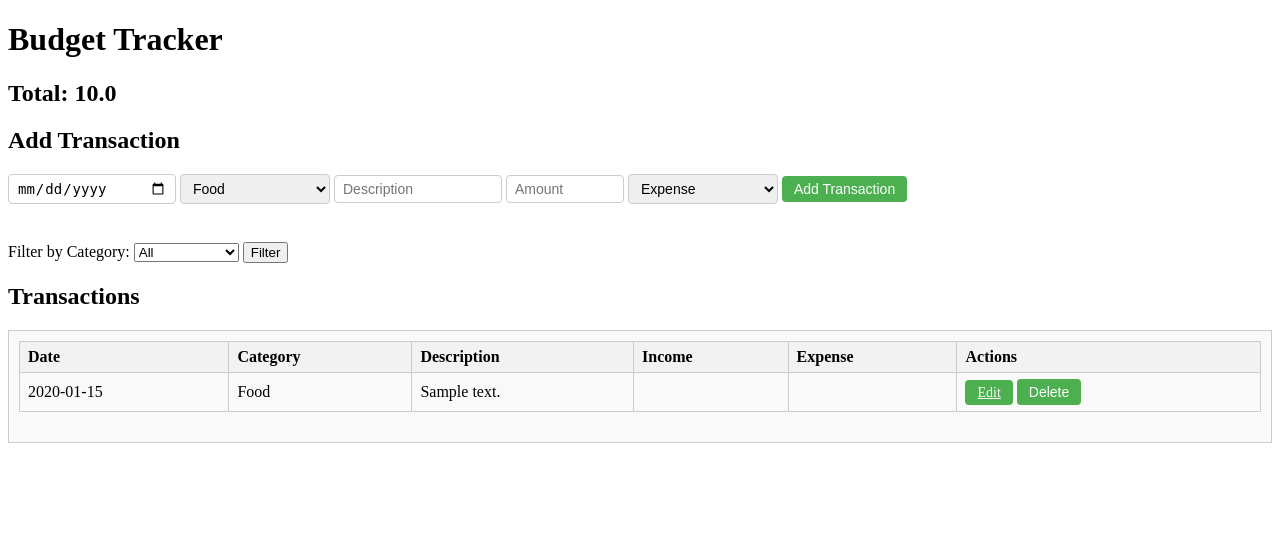
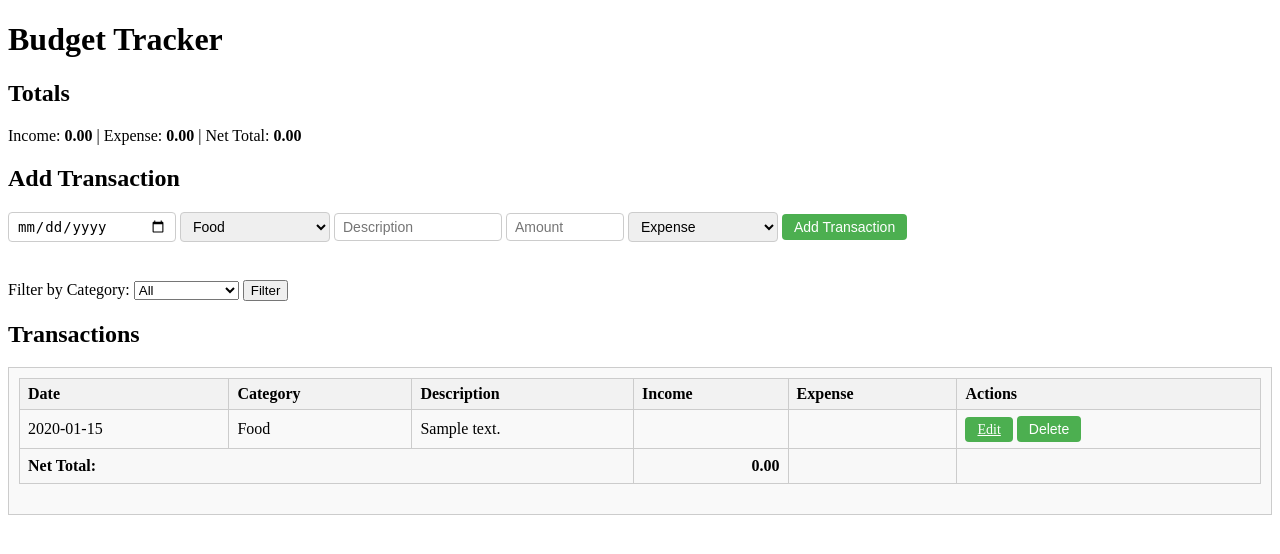
Before and after one commit to BraxtonChatman/Budget-Tracker, a Flask app: page / in a window 1280 px wide. Shown: the top 554 px of the page. Run offline with Flask 3, Linux system fonts and the light colour scheme; tables that the repository leaves empty hold one stand-in row (values such as "Sample post").

Commit message:
Add Net total row and db populator
Add summary row at bottom of table. Keep summary values above table to
include income and expense totals. Add seed.py to generate random
transactions for database file.

```diff
--- a/app.py
+++ b/app.py
@@ -28,13 +28,17 @@ def index():
     else:
         transactions = Transaction.query.all()
 
-    total = sum(t.amount for t in transactions)
+    total_income = sum(t.amount for t in transactions if t.type == 'Income')
+    total_expense = sum(t.amount for t in transactions if t.type == 'Expense')
+    net_total = total_income - total_expense
     categories = Category.query.all()
 
     return render_template(
         'index.html',
         transactions=transactions,
-        total=total,
+        total_income=total_income,
+        total_expense=total_expense,
+        net_total=net_total,
         categories=categories,
         current_filter=int(category_filter) if category_filter else None
     )
--- a/static/style.css
+++ b/static/style.css
@@ -141,3 +141,20 @@
 .transaction-table tbody tr:hover {
     background-color: #e0f7fa;
 }
+
+.transaction-table tfoot {
+    background-color: #f8f8f8;
+}
+
+.totals-row td {
+    border-top: 2px solid #000;
+}
+
+.net-row td {
+    border-top: 1px solid #999;
+}
+
+.transaction-table tfoot td {
+    padding: 8px;
+    text-align: right;
+}
--- a/templates/index.html
+++ b/templates/index.html
@@ -19,7 +19,12 @@
         {% endif %}
     {% endwith %}
 
-    <h2>Total: {{ total }}</h2>
+    <h2>Totals</h2>
+    <p>
+        Income: <strong>{{ '%.2f'|format(total_income) }}</strong> |
+        Expense: <strong>{{ '%.2f'|format(total_expense) }}</strong> |
+        Net Total: <strong>{{ '%.2f'|format(net_total) }}</strong
+    </p>
 
     <h2>Add Transaction</h2>
     <div class="form-container">
@@ -83,6 +88,20 @@
                     </tr>
                     {% endfor %}
                 </tbody>
+                <tfoot>
+                    <tr class="net-row">
+                        <td colspan="3" style="text-align:left;"><strong>Net Total:</strong></td>
+                        {% if net_total >= 0 %}
+                            <td><strong>{{ '%.2f'|format(net_total) }}</strong></td>
+                            <td></td>
+                        {% else %}
+                            <td></td>
+                            <td><strong>{{ '-%.2f'|format(net_total | abs) }}</strong></td>
+                        {% endif %}
+
+                        <td></td>
+                    </tr>
+                </tfoot>
             </table>
         {% else %}
             <p>No transactions found.</p>
```
Also changed, not shown: seed.py (added, +44 -0 lines).
